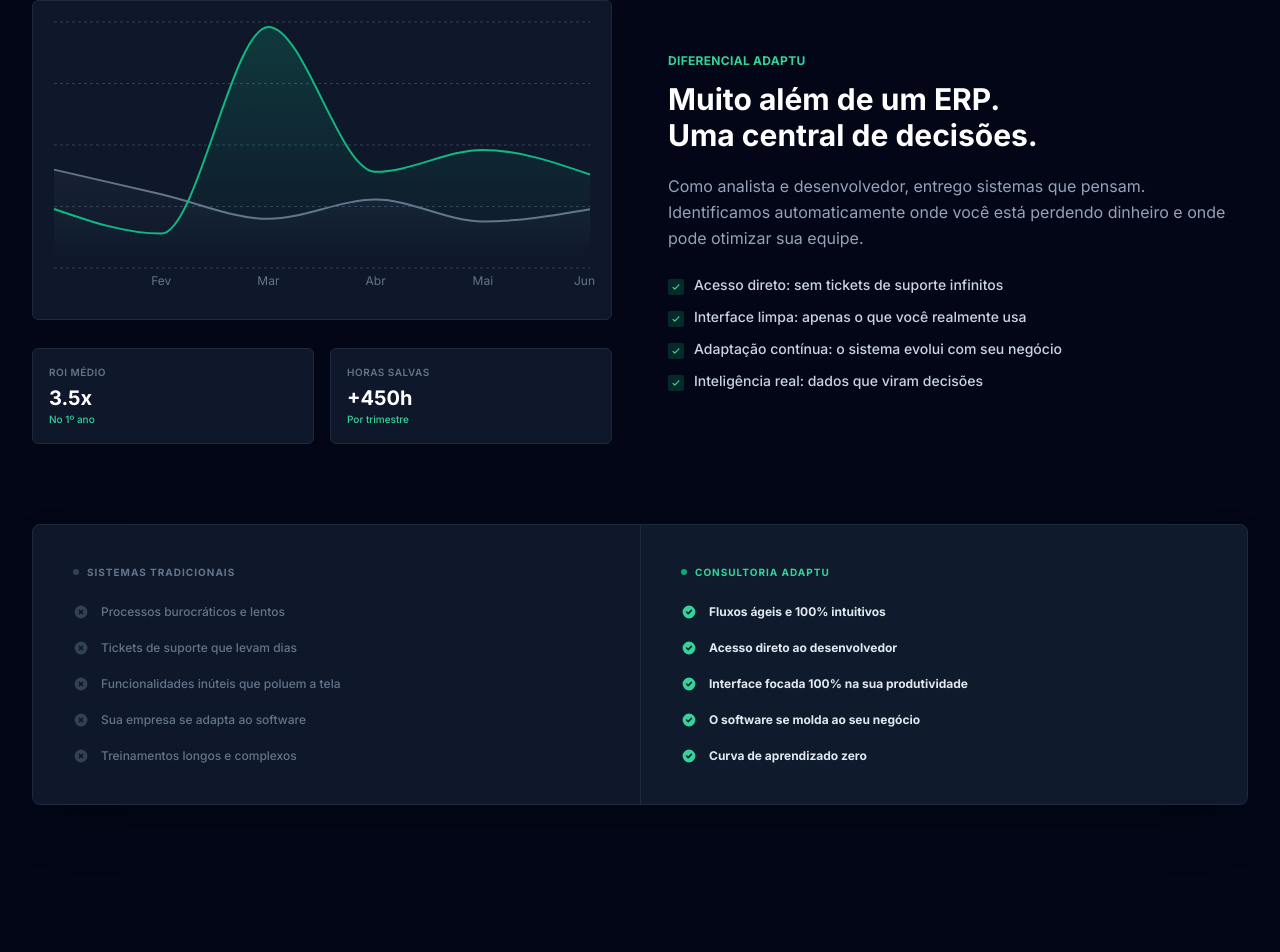
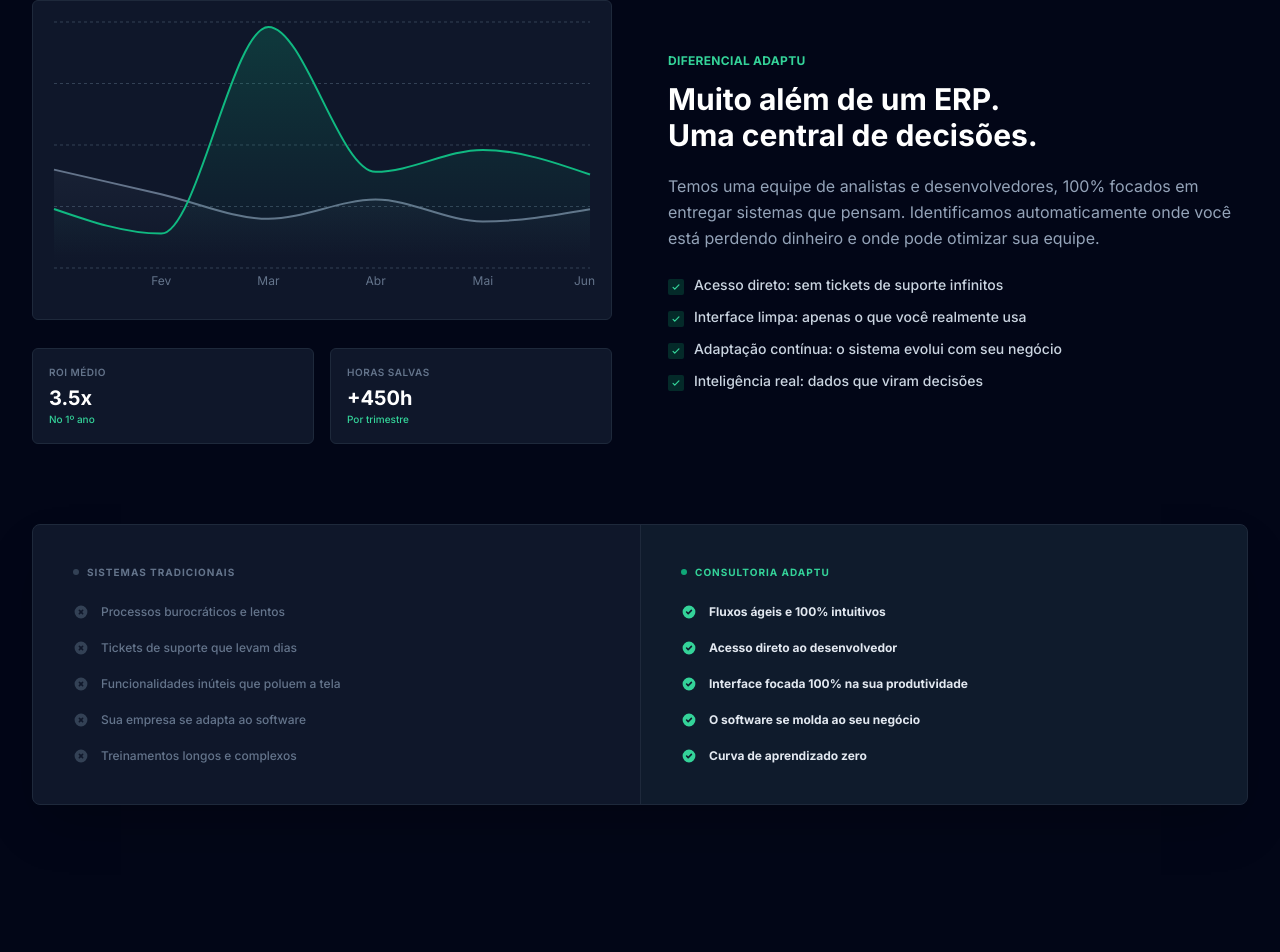
Before and after one commit to agenciavortexia1-debug/Adaptu, a React (Vite) app: page / in a window 1280 px wide. Shown: the part 1947-2899 px from the top of the page. Built offline with nearby package versions, Linux system fonts and the light colour scheme.

Commit message:
feat(value): Refine value proposition wording
Update the description for the "Value" section to emphasize the team's collective expertise and focus on delivering intelligent systems that identify financial losses and optimize team performance.

```diff
--- a/components/Value.tsx
+++ b/components/Value.tsx
@@ -29,7 +29,7 @@
               Muito além de um ERP. <br />Uma central de decisões.
             </h3>
             <p className="text-base text-slate-400 mb-6 leading-relaxed">
-              Como analista e desenvolvedor, entrego sistemas que pensam. Identificamos automaticamente onde você está perdendo dinheiro e onde pode otimizar sua equipe.
+              Temos uma equipe de analistas e desenvolvedores, 100% focados em entregar sistemas que pensam. Identificamos automaticamente onde você está perdendo dinheiro e onde pode otimizar sua equipe.
             </p>
             <ul className="space-y-3">
               {[
```
